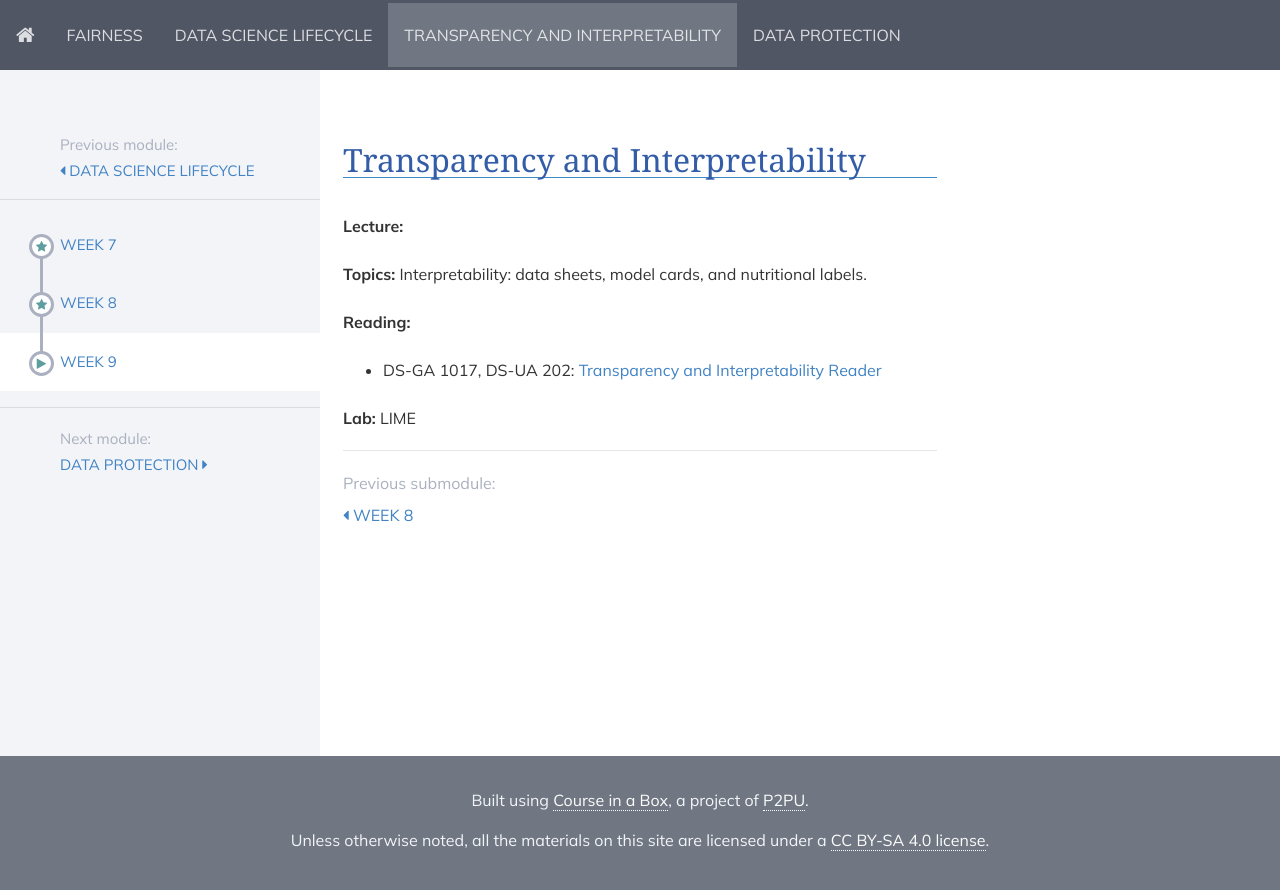
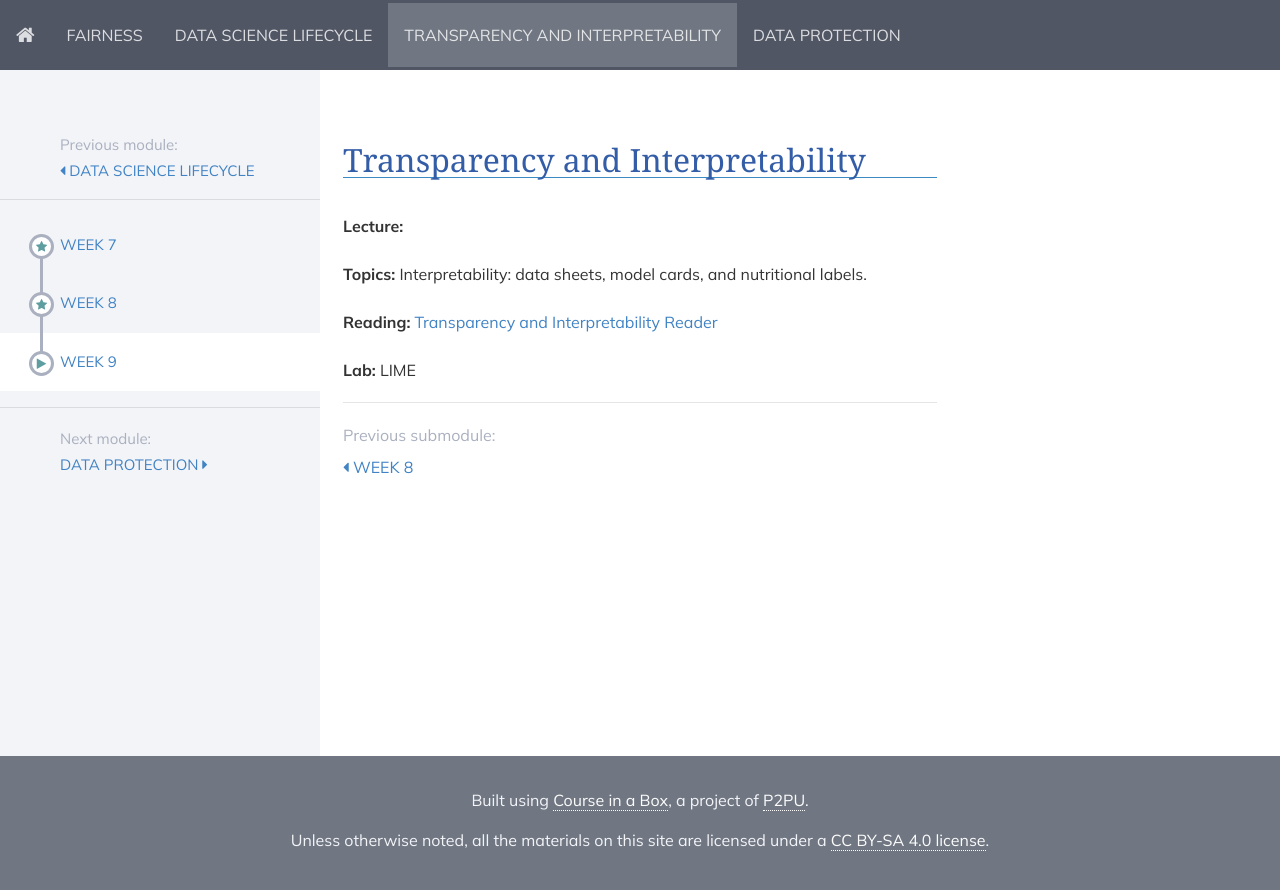
Before and after one commit to DataResponsibly/rds24, a Jekyll site: the page built from modules/transparency_and_interpretability/_posts/2000-01-03-week13.md, in a window 1280 px wide. Shown: the top 890 px of the page. Built offline with Jekyll 4.4.1, drawn with Linux system fonts in a browser that asks for light colours; nearby versions of some CDN libraries.

Commit message:
Update 2000-01-03-week13.md

```diff
--- a/modules/transparency_and_interpretability/_posts/2000-01-03-week13.md
+++ b/modules/transparency_and_interpretability/_posts/2000-01-03-week13.md
@@ -8,9 +8,7 @@ title: Week 9
 
 **Topics:**  Interpretability: data sheets, model cards, and nutritional labels.
 
-**Reading:**
-
-* DS-GA 1017, DS-UA 202: [Transparency and Interpretability Reader](../../../assets/transparency_reader_2024.pdf)
+**Reading:** [Transparency and Interpretability Reader](../../../assets/transparency_reader_2024.pdf)
 
 **Lab:** LIME
 
```
